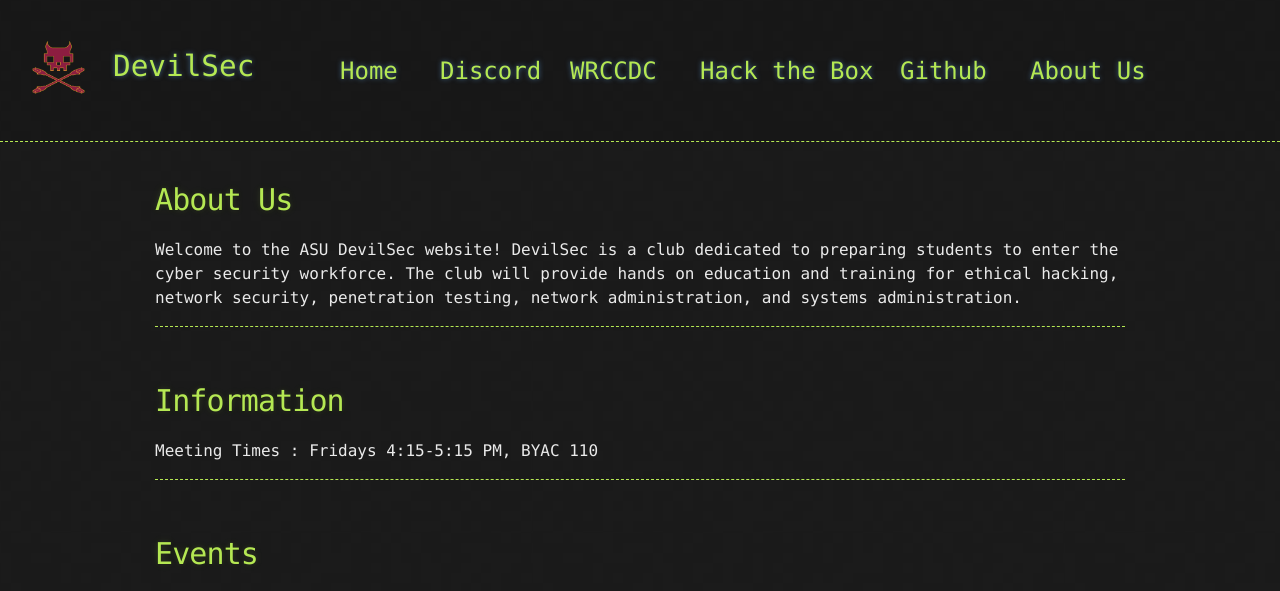
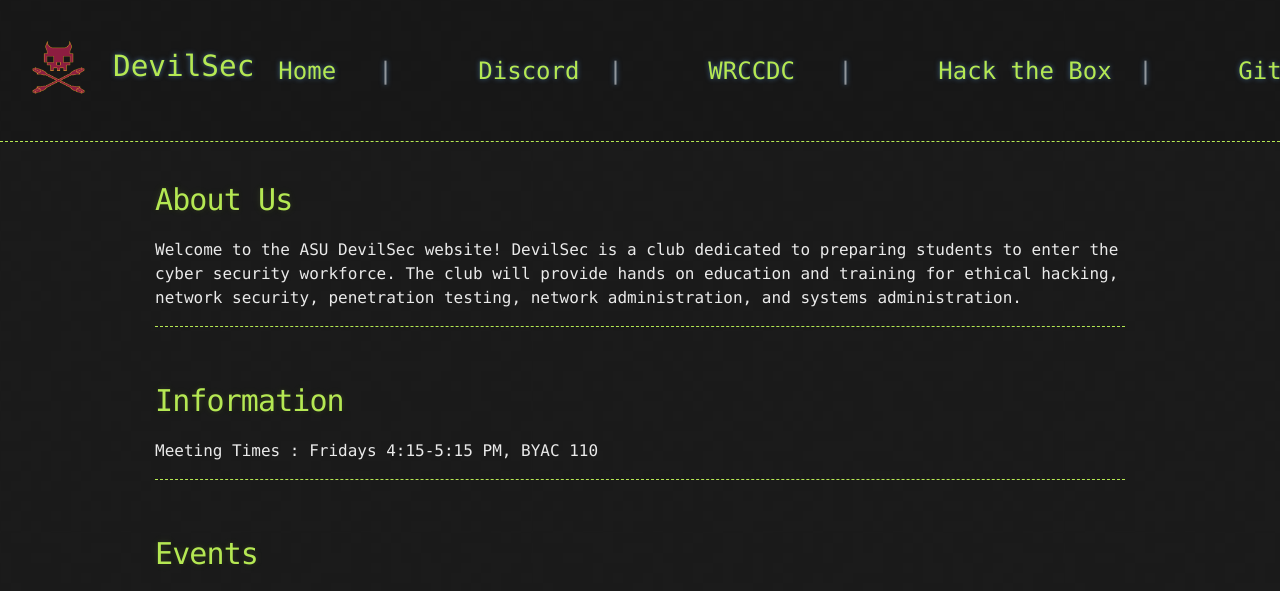
Before and after one commit to devilsec/devilsec.github.io, a Jekyll site: the page built from index.md, in a window 1280 px wide. Shown: the top 591 px of the page. Built offline with Jekyll 4.4.1, drawn with Linux system fonts in a browser that asks for light colours; our own code applies the rules of GitHub Pages for plain Markdown files.

Commit message:
Update default.html

```diff
--- a/_layouts/default.html
+++ b/_layouts/default.html
@@ -32,10 +32,15 @@
           <div class="collapse navbar-collapse" id="navbarNavAltMarkup">
             <div class="navbar-nav">
               <a class="nav-item nav-link" href="{{ site.devilsec.url }}" style="width: 100px; color: #b5e853; font-size: 18pt">Home </a>
+              <a class="nav-item nav-link" href="{{ site.devilsec.url }}" style="width: 100px; color: #8080803; font-size: 18pt">   |   </a>
               <a class="nav-item nav-link" href="{{ site.discord.url }}" style="color: #b5e853; font-size: 18pt">Discord</a>
+              <a class="nav-item nav-link" href="{{ site.devilsec.url }}" style="width: 100px; color: #8080803; font-size: 18pt">   |   </a>
               <a class="nav-item nav-link" href="{{ site.wrccdc.url }}" style="color: #b5e853; font-size: 18pt">WRCCDC</a>
+              <a class="nav-item nav-link" href="{{ site.devilsec.url }}" style="width: 100px; color: #8080803; font-size: 18pt">   |   </a>
               <a class="nav-item nav-link" href="{{ site.htb.url }}" style="width: 200px; color: #b5e853; font-size: 18pt">Hack the Box</a>
+              <a class="nav-item nav-link" href="{{ site.devilsec.url }}" style="width: 100px; color: #8080803; font-size: 18pt">   |   </a>
               <a class="nav-item nav-link" href="{{ site.github.url }}" style="color: #b5e853; font-size: 18pt">Github</a>
+              <a class="nav-item nav-link" href="{{ site.devilsec.url }}" style="width: 100px; color: #8080803; font-size: 18pt">   |   </a>
               <a class="nav-item nav-link" href="{{ site.team.url }}" style="width: 200px; color: #b5e853; font-size: 18pt">About Us</a>
 
             </div>
```
